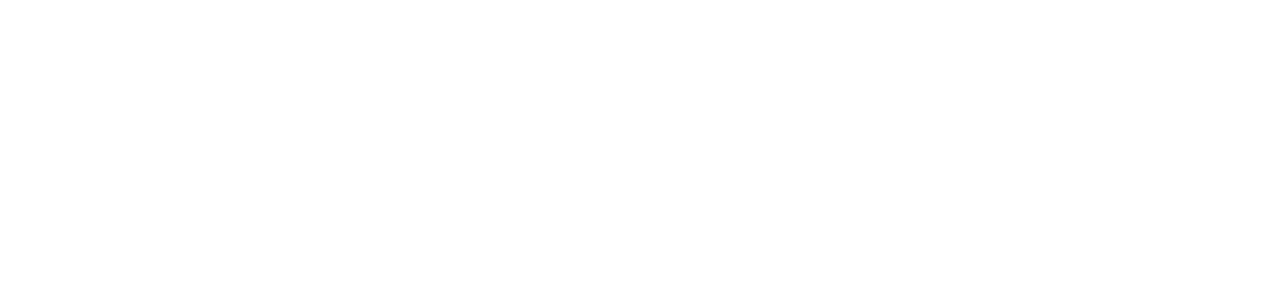
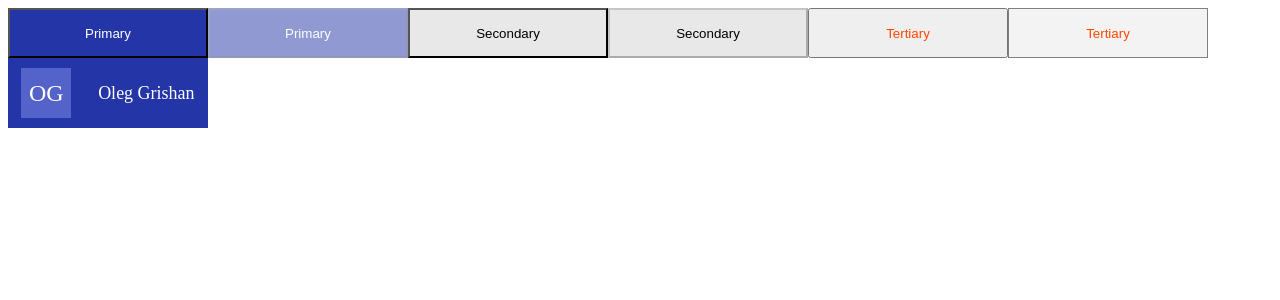
Before and after one commit to volirimx/FE104-react, a React (Vite) app: page / in a window 1280 px wide. Shown: the top 300 px of the page. Built offline with nearby package versions, Linux system fonts and the light colour scheme.

Commit message:
Button and User components

```diff
--- /dev/null
+++ b/src/components/Button/Button.tsx
@@ -0,0 +1,9 @@
+import styles from './button.module.css';
+
+
+export const Button = (props: any) => {
+   const mode = styles[props.mode] || '';
+  return (
+      <button className={`${styles.button} ${mode}`} disabled={props.disabled}>{props.name}</button>
+  );
+}
--- /dev/null
+++ b/src/components/Button/button.module.css
@@ -0,0 +1,39 @@
+.button {
+   width: 200px;
+   height: 50px;
+}
+
+.primary {
+   background-color: #2436a7;
+   color: white;
+}
+
+.primary:hover {
+   opacity: .8;
+}
+
+.primary:disabled {
+   opacity: .5;
+}
+
+.secondary {
+   color: black;
+   background-color: #e8e8e8;
+}
+
+.secondary:focus {
+   background-color: #dadada;
+}
+
+.secondary:disabled {
+
+}
+
+.tertiary {
+   color: orangered;
+}
+
+.tertiary:disabled {
+   background-color: #f3f3f3;
+   border: 1px solid gray;
+}
--- /dev/null
+++ b/src/components/Input/Input.tsx
@@ -0,0 +1,3 @@
+const Input = () => {
+
+};
--- /dev/null
+++ b/src/components/User/User.tsx
@@ -0,0 +1,22 @@
+import styles from './user.module.css'
+
+type User = {
+   userName: string
+}
+
+export const User = ({userName}: User) => {
+   const initials = getUserInitials({userName});
+   return (
+         <div className={styles.container}>
+         <div className={styles.userInitials}>{initials}</div>
+         <div className={styles.userName}>{userName}</div>
+      </div>
+   );
+};
+
+const getUserInitials = ({userName}: User) => {
+   const arrOfUserName: string[] = userName.split(' ');
+   const userInitialsArr: string[] = arrOfUserName.map(word => word[0]);
+   const userInitials: string = userInitialsArr.join('')
+   return userInitials;
+}
--- /dev/null
+++ b/src/components/User/user.module.css
@@ -0,0 +1,24 @@
+.container {
+   width: 200px;
+   height: 70px;
+   background-color: #2436a7;
+   display: flex;
+   align-items: center;
+   justify-content: space-around;
+}
+
+.userInitials {
+   width: 50px;
+   height: 50px;
+   background-color: #5463ca;
+   font-size: 24px;
+   display: flex;
+   align-items: center;
+   justify-content: center;
+   color: white;
+}
+
+.userName {
+   color: white;
+   font-size: 18px;
+}
--- a/src/main.tsx
+++ b/src/main.tsx
@@ -2,9 +2,23 @@
 import ReactDOM from 'react-dom/client'
 import App from './App.tsx'
 import './index.css'
+import { Button } from './components/Button/Button.tsx'
+import { User } from './components/User/User.tsx'
 
 ReactDOM.createRoot(document.getElementById('root')!).render(
   <React.StrictMode>
     <App />
+
+    <Button name="Primary" mode="primary" />
+    <Button name="Primary" mode="primary" disabled={true}/>
+
+    <Button name="Secondary" mode="secondary" />
+    <Button name="Secondary" mode="secondary" disabled={true}/>
+
+    <Button name="Tertiary" mode="tertiary" />
+    <Button name="Tertiary" mode="tertiary" disabled={true} />
+
+    <User userName='Oleg Grishan'/>
+
   </React.StrictMode>,
 )
```
Also changed, not shown: src/components/Input/input.module.css (added), src/components/TItle/Title.tsx (added), src/components/TItle/title.module.css (added).
